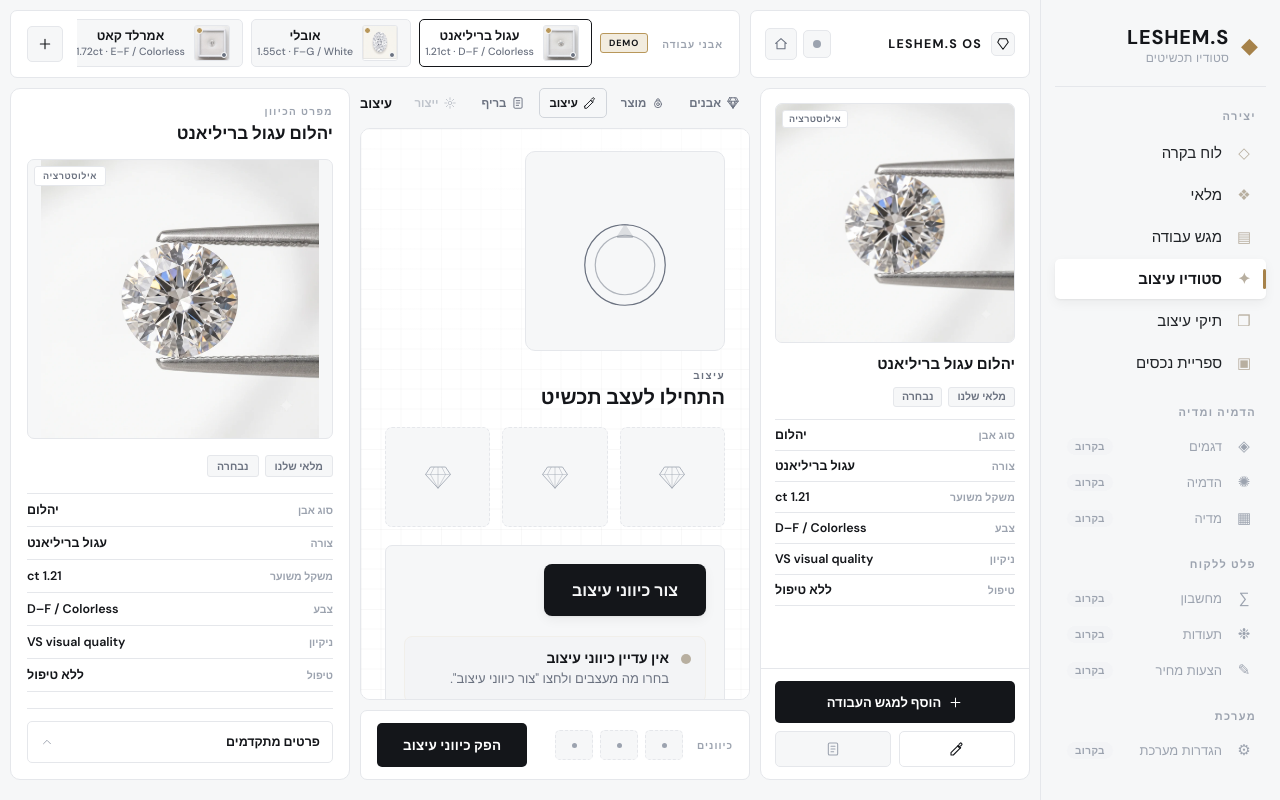
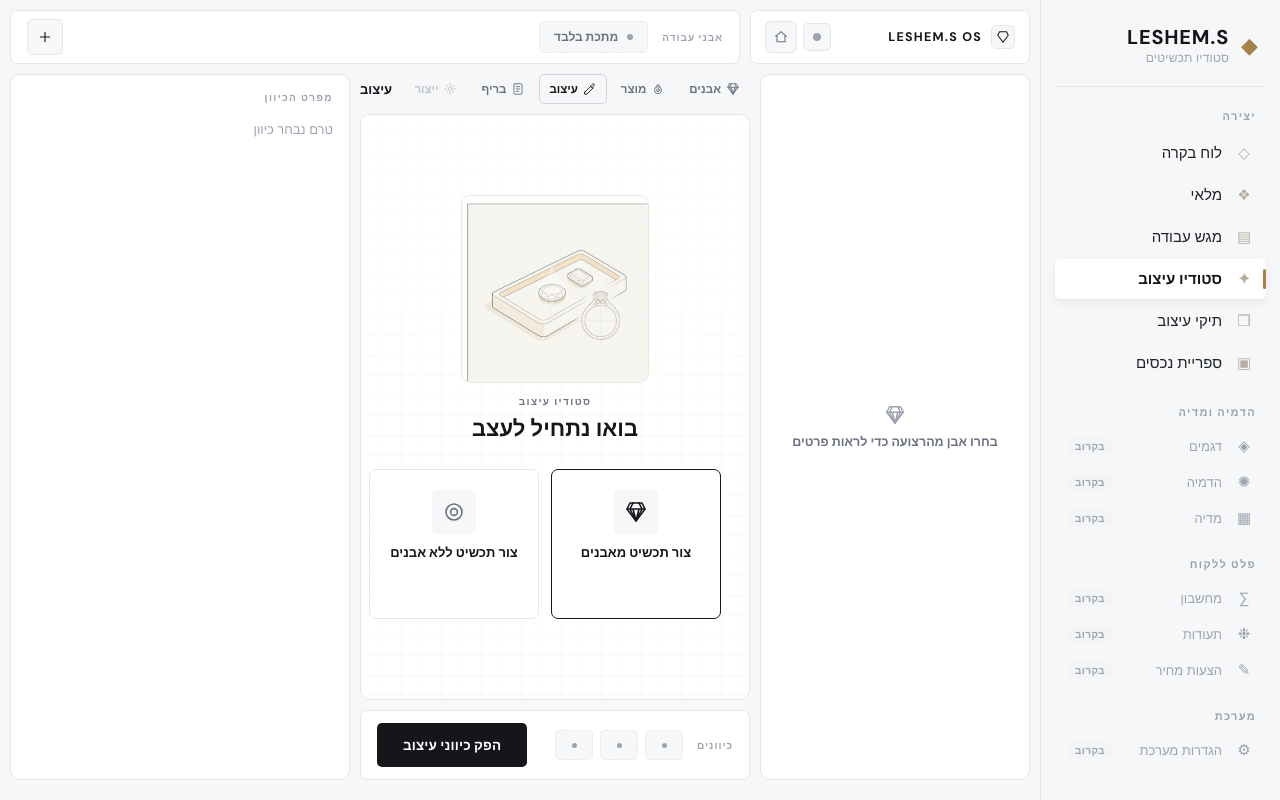
Before and after one commit to leshemsimon-a11y/leshem-os, a Next.js app: page /studio/design in a window 1280 px wide. Built offline with nearby package versions, Linux system fonts and the light colour scheme.

Commit message:
Add files via upload

```diff
--- a/components/studio/design/shell/StudioShell.js
+++ b/components/studio/design/shell/StudioShell.js
@@ -46,14 +46,19 @@
 //     deliberately; that file is imported by ~60 files across Inventory/
 //     Work Tray/etc.).
 //
-// A note on one discoverable side effect: because the Demo Operating Layer
-// only shows demo stones while the REAL Work Tray is empty
-// (ENABLE_DEMO_OPERATING_LAYER && realTrayItems.length === 0 — unchanged,
-// pre-existing logic), using the new "Add to Work Tray" action on a demo
-// stone adds ONE real item to the tray, which then hides the whole demo
-// suggestion set on the next render (by the SAME pre-existing rule). This
-// is intentional, existing behavior newly reached via a wired button, not a
-// new bug — flagged here and in the delivery changelog.
+// Core Workflow Wiring V1 — "One Tray" (Patch A): the silent Demo Operating
+// Layer fallback is REMOVED from this shell. The REAL Work Tray
+// (lib/studio/workTray.js, via the existing useWorkTray hook) is the single
+// source of truth for the stone strip, the left stone panel, and the right
+// inspector — the studio shows exactly the stones the user put in the tray,
+// or the existing guided empty state (hero) when the tray is empty. The
+// hero's "choose stones" action now routes to /studio/inventory (which
+// writes to the real tray as of this patch) instead of opening the picker;
+// the picker stays reachable from the stone strip's add button. Demo-SOURCED
+// tray items (added from the demo inventory screen) still resolve their
+// richer inspect view through the EXISTING getDemoInspectStoneFromTrayItem
+// helper — per selected item, never as an injected list. No store internals
+// were touched; concept/output logic is unchanged.
 
 import * as React from 'react';
 import { useRouter } from 'next/router';
@@ -83,11 +88,7 @@ import StudioInspectorDrawer from './StudioInspectorDrawer';
 import StudioBottomStrip from './StudioBottomStrip';
 import { AlertIcon } from './StudioIcons';
 import { reset } from './studioResetStyle';
-import {
-  ENABLE_DEMO_OPERATING_LAYER,
-  getDemoStudioTrayItems,
-  getDemoInspectStoneFromTrayItem,
-} from '../../../../lib/studio/demoInventoryLayer';
+import { getDemoInspectStoneFromTrayItem } from '../../../../lib/studio/demoInventoryLayer';
 
 const useWorkTray = createUseWorkTray(React);
 const useDesignBrief = createUseDesignBrief(React);
@@ -145,28 +146,9 @@ export default function StudioShell() {
   // (State A). Never persisted, never read by any store or panel.
   const [heroDismissed, setHeroDismissed] = React.useState(false);
 
-  // Temporary Demo Operating Layer: when the real Work Tray is empty, show
-  // selected stones from the demo inventory. The demo inventory screen writes
-  // only to localStorage, never to real inventory/Airtable/uploads.
-  const [demoTrayItems, setDemoTrayItems] = React.useState(() => getDemoStudioTrayItems(6));
-
-  // Studio Layout Reset — generalized from the old `selectedDemoTrayItemId`:
-  // this now tracks the top-ribbon selection for WHICHEVER list is on
-  // screen (demo or real), so clicking any stone chip selects it and
-  // updates the left panel + inspector, not just demo stones.
+  // One Tray — the top-ribbon selection tracks an item id from the REAL
+  // Work Tray (the only list this shell shows now).
   const [selectedItemId, setSelectedItemId] = React.useState(null);
-
-  React.useEffect(() => {
-    const refreshDemoTray = () => setDemoTrayItems(getDemoStudioTrayItems(6));
-    refreshDemoTray();
-    if (typeof window === 'undefined') return undefined;
-    window.addEventListener('storage', refreshDemoTray);
-    window.addEventListener('focus', refreshDemoTray);
-    return () => {
-      window.removeEventListener('storage', refreshDemoTray);
-      window.removeEventListener('focus', refreshDemoTray);
-    };
-  }, []);
 
   const showToast = React.useCallback((msg) => {
     if (!msg) return;
@@ -188,26 +170,32 @@ export default function StudioShell() {
   const brief = briefStore.brief;
   const concepts = Array.isArray(brief.concepts) ? brief.concepts : [];
   const hasConcepts = concepts.length > 0;
+  // One Tray — the REAL Work Tray is the single source of truth. No demo
+  // fallback list: an empty tray shows the guided empty state below.
   const realTrayItems = Array.isArray(tray.items) ? tray.items : [];
-  const showDemoLayer = ENABLE_DEMO_OPERATING_LAYER && realTrayItems.length === 0;
-  const displayTrayItems = showDemoLayer ? demoTrayItems : realTrayItems;
-  const hasStones = displayTrayItems.length > 0;
+  const hasStones = realTrayItems.length > 0;
 
-  // Studio Layout Reset — generalized selection: works for real or demo
-  // tray items alike. Core Flow Polish V1 — the DEFAULT (when nothing has
-  // been explicitly clicked yet) now prefers a center-stone-role item, since
-  // that's the more sensible "active" stone to land on. Defensive: if no
-  // center stone exists, falls back to the first item exactly as before.
-  // Nothing about the Work Tray store or saved data is touched — this only
-  // changes which already-present item the shell highlights by default.
-  const explicitSelection = displayTrayItems.find((it) => it.id === selectedItemId);
+  // Core Flow Polish V1 — the DEFAULT (when nothing has been explicitly
+  // clicked yet) prefers a center-stone-role item, since that's the more
+  // sensible "active" stone to land on. Defensive: if no center stone
+  // exists, falls back to the first item exactly as before. Nothing about
+  // the Work Tray store or saved data is touched — this only changes which
+  // already-present item the shell highlights by default.
+  const explicitSelection = realTrayItems.find((it) => it.id === selectedItemId);
   const defaultTrayItem =
-    displayTrayItems.find((it) => normalizeRole(it.role) === DESIGN_ROLE.CENTER_STONE) ||
-    displayTrayItems[0] ||
+    realTrayItems.find((it) => normalizeRole(it.role) === DESIGN_ROLE.CENTER_STONE) ||
+    realTrayItems[0] ||
     null;
   const selectedTrayItem = explicitSelection || defaultTrayItem;
+  // One Tray — demo-SOURCED items (added to the real tray from the demo
+  // inventory) still resolve their richer inspect view via the existing
+  // helper; it reads item.demoInventoryItem / the demo snapshot and returns
+  // null for any non-demo item, so the panels gracefully use the tray
+  // snapshot instead. Per selected item only — never an injected list.
   const selectedDemoStone =
-    showDemoLayer && selectedTrayItem ? getDemoInspectStoneFromTrayItem(selectedTrayItem) : null;
+    selectedTrayItem && selectedTrayItem.isDemoAsset
+      ? getDemoInspectStoneFromTrayItem(selectedTrayItem)
+      : null;
 
   const selected = getSelectedConcept(brief);
   const output = getActiveOutput(brief);
@@ -253,30 +241,21 @@ export default function StudioShell() {
 
   const onSelectVariant = (conceptId) => briefStore.selectConcept(conceptId);
 
-  // Studio Layout Reset — Zone 1 ribbon selection, generalized (see note
-  // above `selectedTrayItem`). Works whether displayTrayItems is the demo
-  // array or the real tray array.
+  // Studio Layout Reset — Zone 1 ribbon selection over the real tray list.
   const onSelectItem = (item) => {
     if (item && item.id) setSelectedItemId(item.id);
   };
 
-  // Studio Layout Reset — Zone 2 "Add / Remove Work Tray" action, wired for
-  // real using ONLY existing exported functions (tray.addItem / tray.remove
-  // from the existing useWorkTray hook). No new business logic: when the
-  // selection is a demo stone, it is already shaped exactly like a Work Tray
-  // item (lib/studio/demoInventoryLayer.js toStudioTrayItem already ran when
-  // building the demo list), so it can be added as-is. When the selection is
-  // already a real tray item, removing it calls the existing tray.remove.
-  const inTray = Boolean(selectedTrayItem) && !showDemoLayer;
+  // One Tray — Zone 2 primary action. Every stone this shell shows IS a real
+  // Work Tray item now, so the action is always "remove from tray", wired to
+  // the existing tray.remove (removeFromTray) export. After removal the
+  // default-selection logic above picks the next sensible active stone, or
+  // the guided empty state appears when the tray runs empty.
+  const inTray = Boolean(selectedTrayItem);
   const onToggleTray = selectedTrayItem
     ? () => {
-        if (showDemoLayer) {
-          tray.addItem(selectedTrayItem);
-          showToast(STUDIO_5D_HE.toastAddedToTray);
-        } else {
-          tray.remove(selectedTrayItem.id);
-          showToast(STUDIO_5D_HE.toastRemovedFromTray);
-        }
+        tray.remove(selectedTrayItem.id);
+        showToast(STUDIO_5D_HE.toastRemovedFromTray);
       }
     : undefined;
 
@@ -294,12 +273,14 @@ export default function StudioShell() {
     canvasBody = <DesignConceptPanel view="concepts" onToast={showToast} suppressStaleBanner />;
   }
 
-  // Clean 5D-R3 — guided-start actions. Pure UI: open the existing picker,
-  // dismiss the hero to reveal the existing metal-only starter/input flow, or
-  // navigate to the existing Work Tray route. No new stores, no new routes.
+  // Clean 5D-R3 guided-start actions, One Tray revision: "choose stones"
+  // now routes to the Inventory screen — which writes to the REAL Work Tray
+  // as of this patch — so the guided empty state leads to the true stone
+  // source. (Its label already says "בחרו אבנים מהמלאי".) The metal-only and
+  // open-tray choices are unchanged, and the AssetPicker stays reachable via
+  // the stone strip's add button. No new stores, no new routes.
   const onHeroChooseStones = () => {
-    setHeroDismissed(true);
-    setPickerOpen(true);
+    router.push('/studio/inventory');
   };
   const onHeroChooseNoStones = () => {
     setHeroDismissed(true);
@@ -345,11 +326,11 @@ export default function StudioShell() {
           onExit={() => router.push('/studio')}
         />
         <StudioStoneStrip
-          trayItems={displayTrayItems}
+          trayItems={realTrayItems}
           onAddStones={() => setPickerOpen(true)}
           onSelectItem={onSelectItem}
           selectedItemId={selectedTrayItem ? selectedTrayItem.id : null}
-          demoMode={showDemoLayer}
+          demoMode={false}
         />
       </div>
 
@@ -361,9 +342,9 @@ export default function StudioShell() {
         }}
       >
         <StudioStonePanel
-          item={showDemoLayer ? null : selectedTrayItem}
+          item={selectedTrayItem}
           demoStone={selectedDemoStone}
-          demoMode={showDemoLayer}
+          demoMode={Boolean(selectedDemoStone)}
           hasStones={hasStones}
           inTray={inTray}
           onToggleTray={onToggleTray}
@@ -403,9 +384,9 @@ export default function StudioShell() {
         <StudioInspectorDrawer
           concept={selected}
           output={output}
-          selectedItem={!selected && !showDemoLayer ? selectedTrayItem : null}
+          selectedItem={!selected ? selectedTrayItem : null}
           selectedDemoStone={!selected ? selectedDemoStone : null}
-          demoMode={showDemoLayer}
+          demoMode={Boolean(selectedDemoStone)}
         />
       </div>
 
```
Also changed, not shown: components/studio/demo/DemoInventoryWorkspace.js (+87 -14 lines), 1 other file (tests, documents, lock files or other folders).
